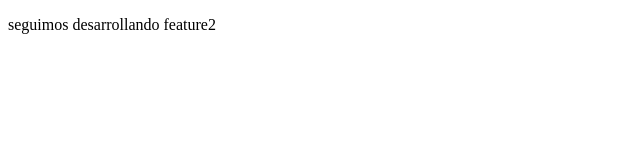
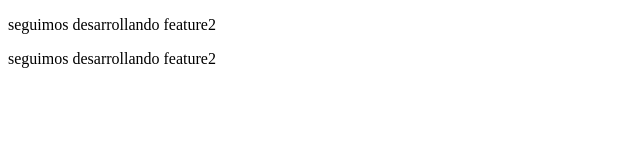
Before and after one commit to cphart/git-flow3, a plain HTML site: page feature2.html in a window 1280 px wide. Shown: the whole page, without its empty margins (0-640 px from the left). Drawn offline with Linux system fonts and the light colour scheme.

Commit message:
commit3 en feature2

```diff
--- a/feature2.html
+++ b/feature2.html
@@ -7,5 +7,6 @@
 </head>
 <body>
     <p>seguimos desarrollando feature2</p>
+    <p>seguimos desarrollando feature2</p>
 </body>
 </html>
```
